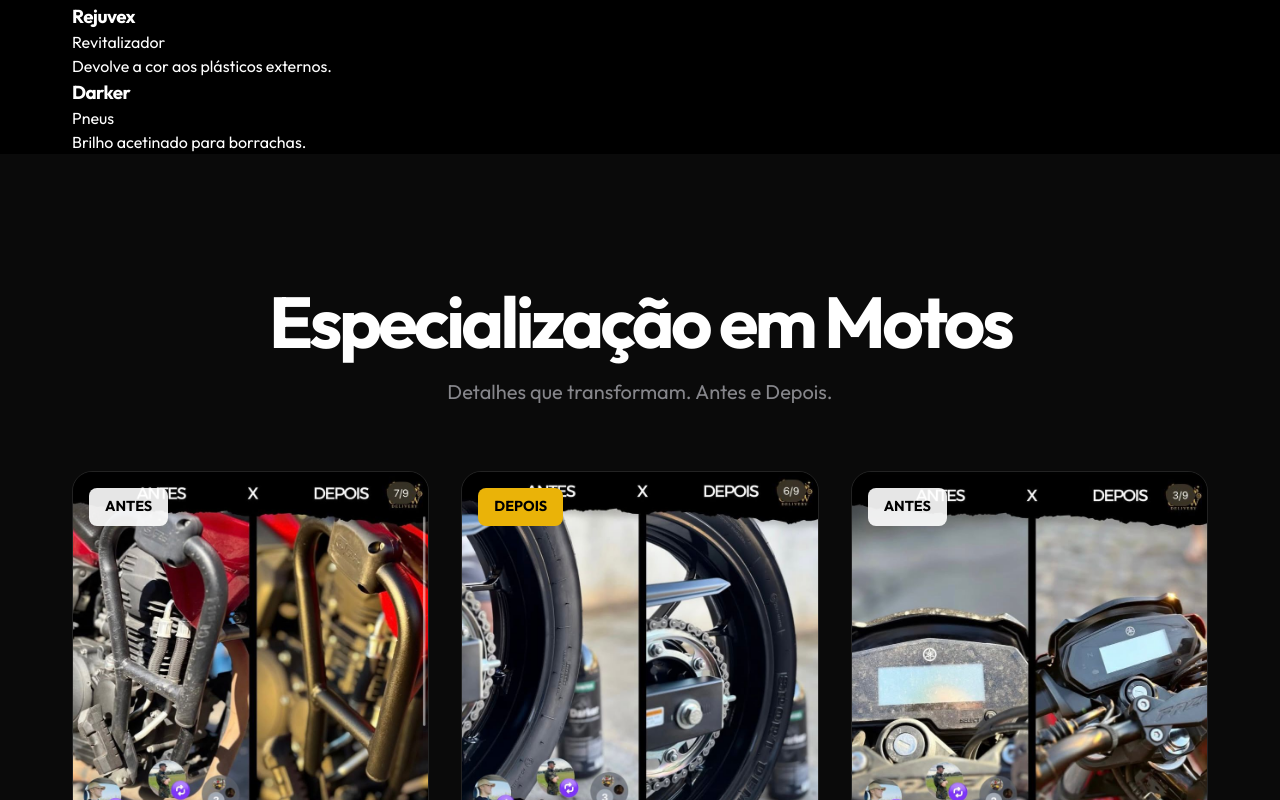
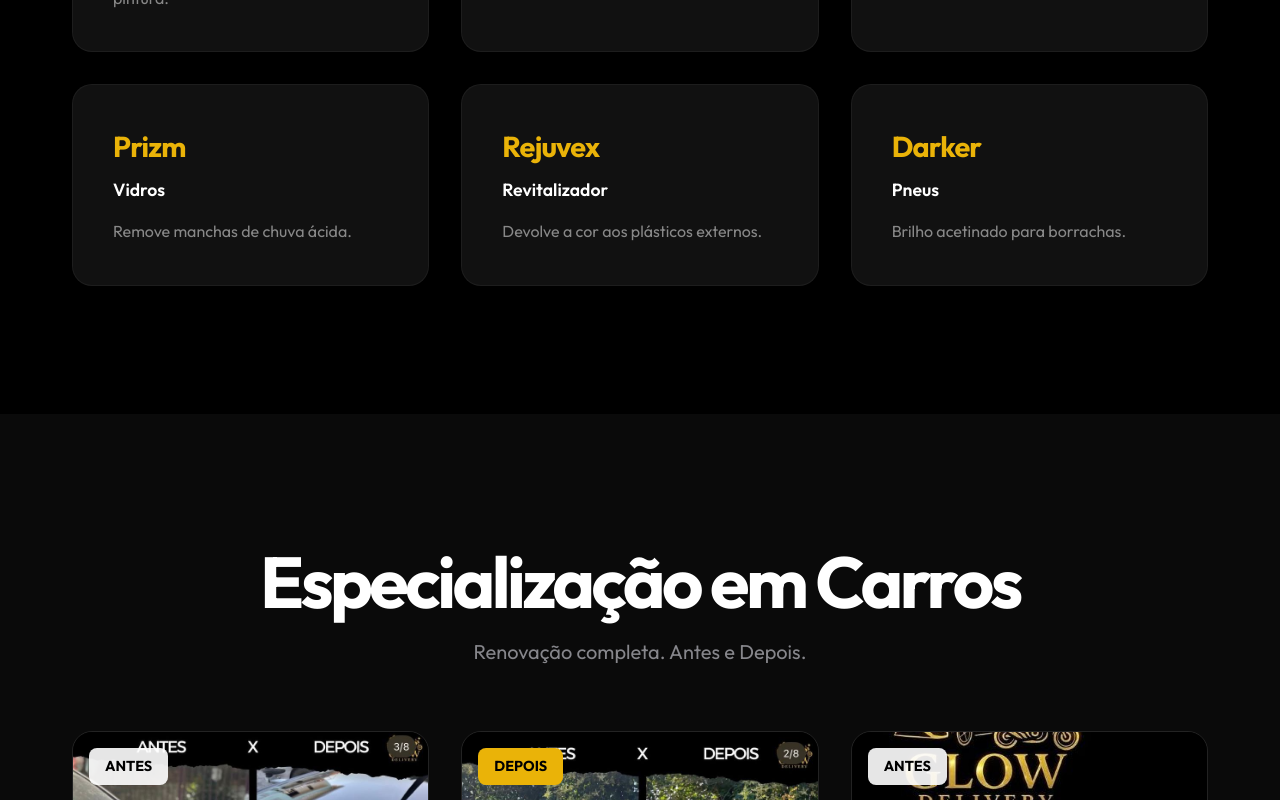
Before and after one commit to geisonhoehr-ai/glowdelivery, a React (Vite) app: page / in a window 1280 px wide. Shown: the part 3940-4740 px from the top of the page. Built offline with nearby package versions, Linux system fonts and the light colour scheme.

Commit message:
Style products as cards and add Car Before/After section

```diff
--- a/src/App.jsx
+++ b/src/App.jsx
@@ -447,6 +447,36 @@ const App = () => {
                 </div>
             </section >
 
+            {/* Car Detailing Section */}
+            < section className="moto-section-apple" >
+                <div className="container">
+                    <div className="section-header-apple">
+                        <h2>Especialização em Carros</h2>
+                        <p>Renovação completa. Antes e Depois.</p>
+                    </div>
+
+                    <div className="moto-grid">
+                        <div className="moto-card">
+                            <span className="moto-label before">Antes</span>
+                            <img src="/WhatsApp Image 2026-01-12 at 20.32.50.jpeg" alt="Carro Antes" />
+                        </div>
+                        <div className="moto-card">
+                            <span className="moto-label after">Depois</span>
+                            <img src="/WhatsApp Image 2026-01-12 at 20.32.50 (1).jpeg" alt="Carro Depois" />
+                        </div>
+
+                        <div className="moto-card">
+                            <span className="moto-label before">Antes</span>
+                            <img src="/WhatsApp Image 2026-01-12 at 20.32.50 (2).jpeg" alt="Carro Antes" />
+                        </div>
+                        <div className="moto-card">
+                            <span className="moto-label after">Depois</span>
+                            <img src="/WhatsApp Image 2026-01-12 at 20.32.50 (3).jpeg" alt="Carro Depois" />
+                        </div>
+                    </div>
+                </div>
+            </section >
+
             {/* Moto Detailing Section */}
             < section className="moto-section-apple" >
                 <div className="container">
--- a/src/index.css
+++ b/src/index.css
@@ -1166,6 +1166,54 @@ h3 {
     margin: 0 auto;
 }
 
+/* Products Section */
+.products-apple {
+    padding: 8rem 0;
+    background: #000;
+}
+
+.products-grid {
+    display: grid;
+    grid-template-columns: repeat(auto-fit, minmax(300px, 1fr));
+    gap: 2rem;
+    max-width: 1200px;
+    margin: 0 auto;
+}
+
+.product-card {
+    background: #111;
+    padding: 2.5rem;
+    border-radius: 20px;
+    border: 1px solid rgba(255, 255, 255, 0.05);
+    transition: transform 0.3s ease;
+    text-align: left;
+}
+
+.product-card:hover {
+    transform: translateY(-5px);
+    background: #161616;
+    border-color: rgba(255, 255, 255, 0.1);
+}
+
+.product-card h3 {
+    color: var(--primary);
+    font-size: 1.8rem;
+    margin-bottom: 0.5rem;
+}
+
+.product-card span {
+    display: block;
+    color: #fff;
+    font-size: 1.1rem;
+    font-weight: 600;
+    margin-bottom: 1rem;
+}
+
+.product-card p {
+    color: #888;
+    line-height: 1.6;
+}
+
 /* Moto Section */
 .moto-section-apple {
     padding: 8rem 0;
```
